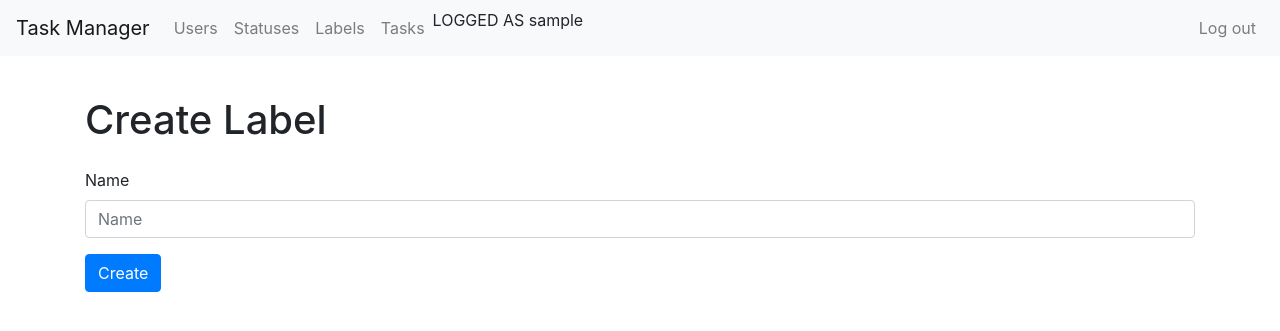
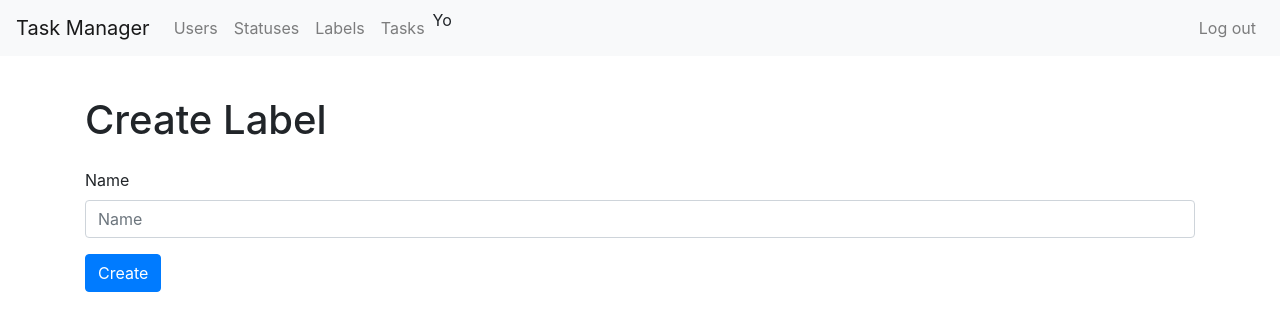
Before and after one commit to OliverCrimson/python-project-52, a Django app: page /labels/create/ in a window 1280 px wide. Shown: the top 331 px of the page. Run offline with Django 4.2, Linux system fonts and the light colour scheme; the visitor is signed in with stand-in values (Sample User, id 1); some libraries are stand-ins or nearby versions.

Commit message:
fix for deloy

```diff
--- a/main_page/templates/main_page/base.html
+++ b/main_page/templates/main_page/base.html
@@ -31,7 +31,7 @@
             <li>
              <a class="nav-link" href="{% url 'tasks_list' %}">Tasks</a>
             </li>
-                <li>LOGGED AS {{ user.username }}</li>
+                <li>Yo</li>
             {% endif %}
         </ul>
         <ul class="navbar-nav">
```
